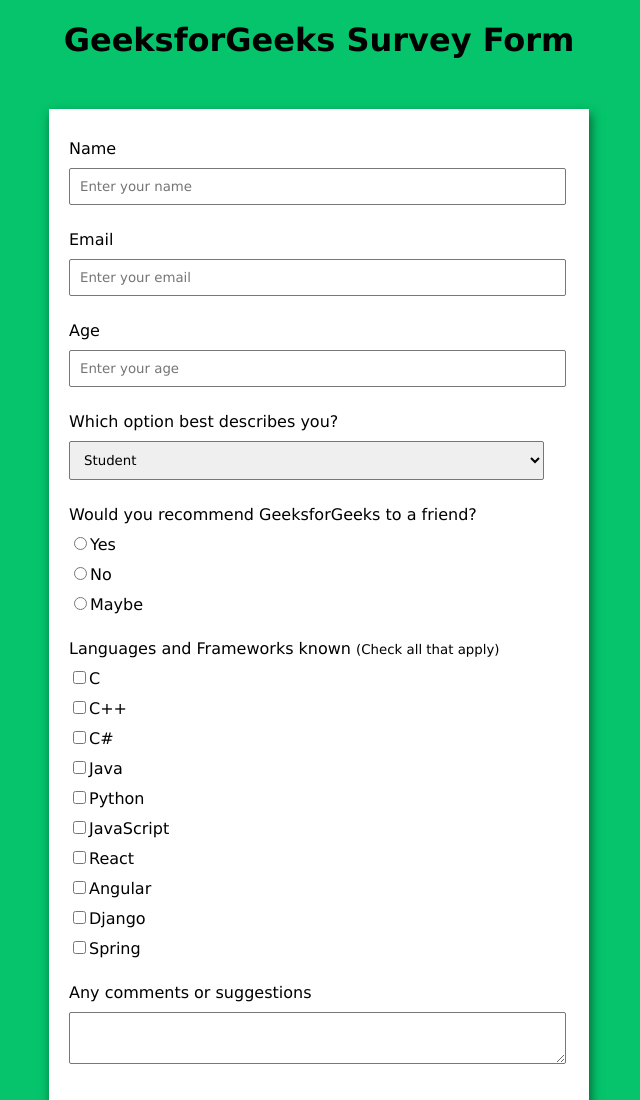
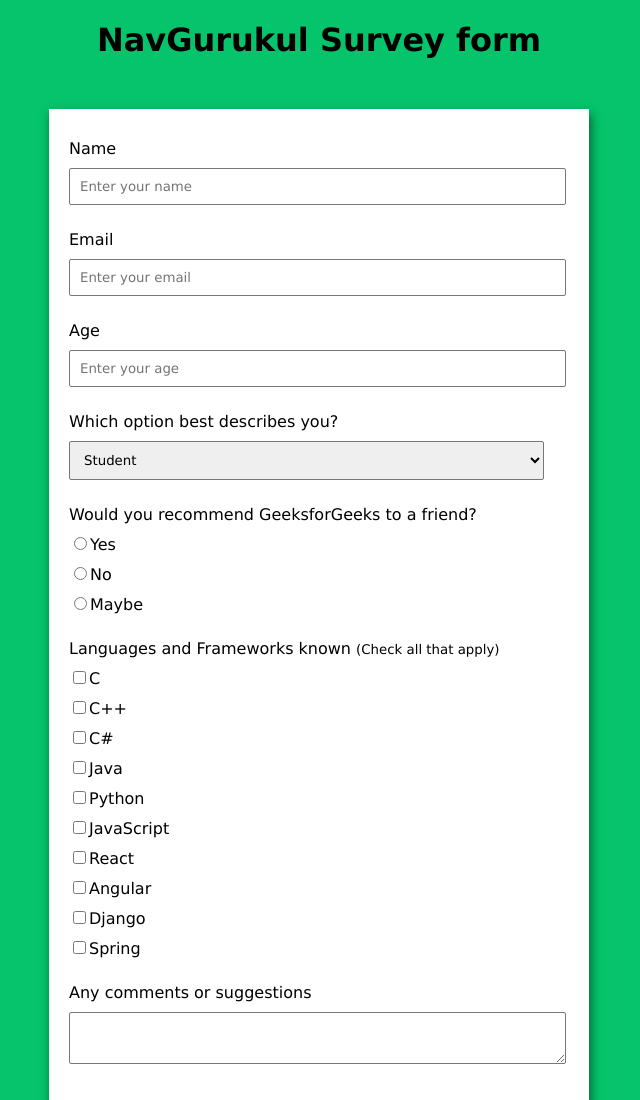
Before and after one commit to salonidubey28/survey-form, a plain HTML site: page index.html in a window 1280 px wide. Shown: the top 1100 px of the page, without its empty margins (321-961 px from the left). Drawn offline with Linux system fonts and the light colour scheme.

Commit message:
Update index.html

```diff
--- a/index.html
+++ b/index.html
@@ -14,7 +14,7 @@
 </head>
 
 <body>
-    <h1>GeeksforGeeks Survey Form</h1>
+    <h1>NavGurukul Survey form</h1>
 
     <!-- Create Form -->
     <form id="form">
```
